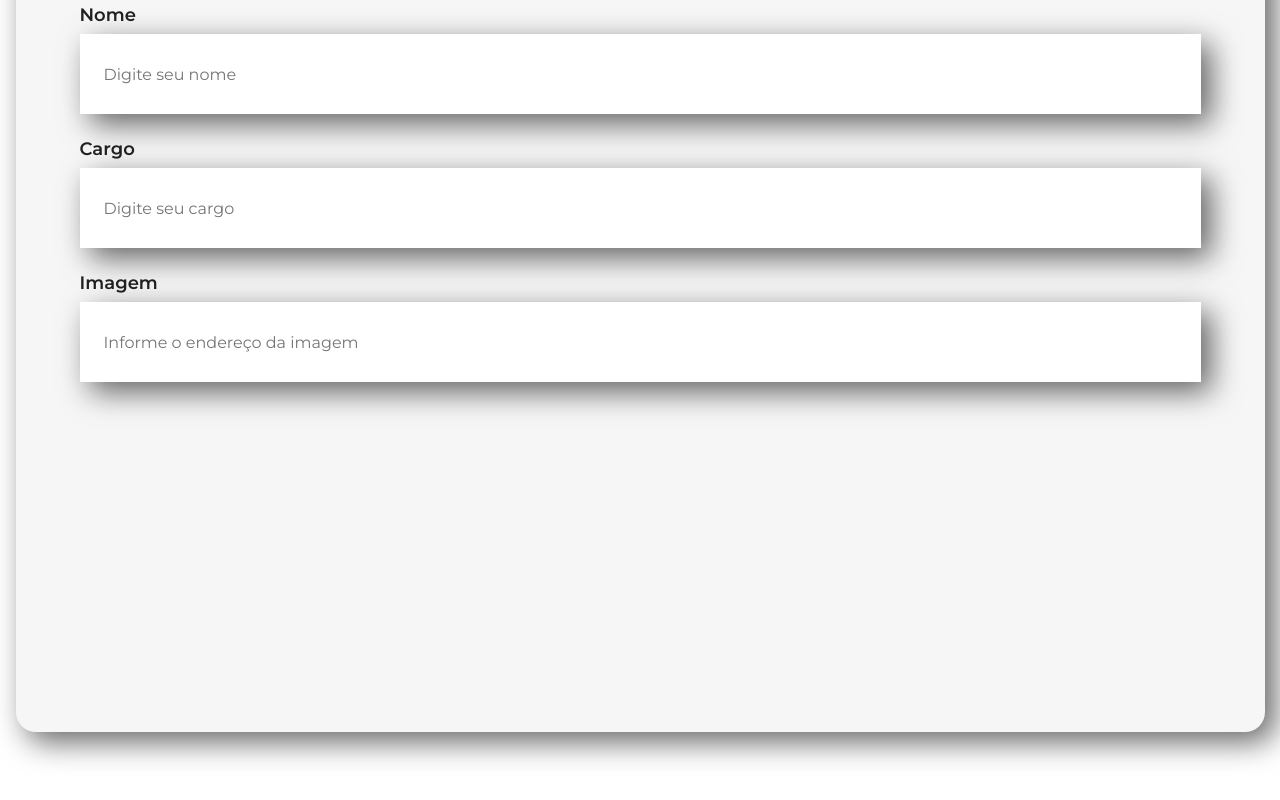
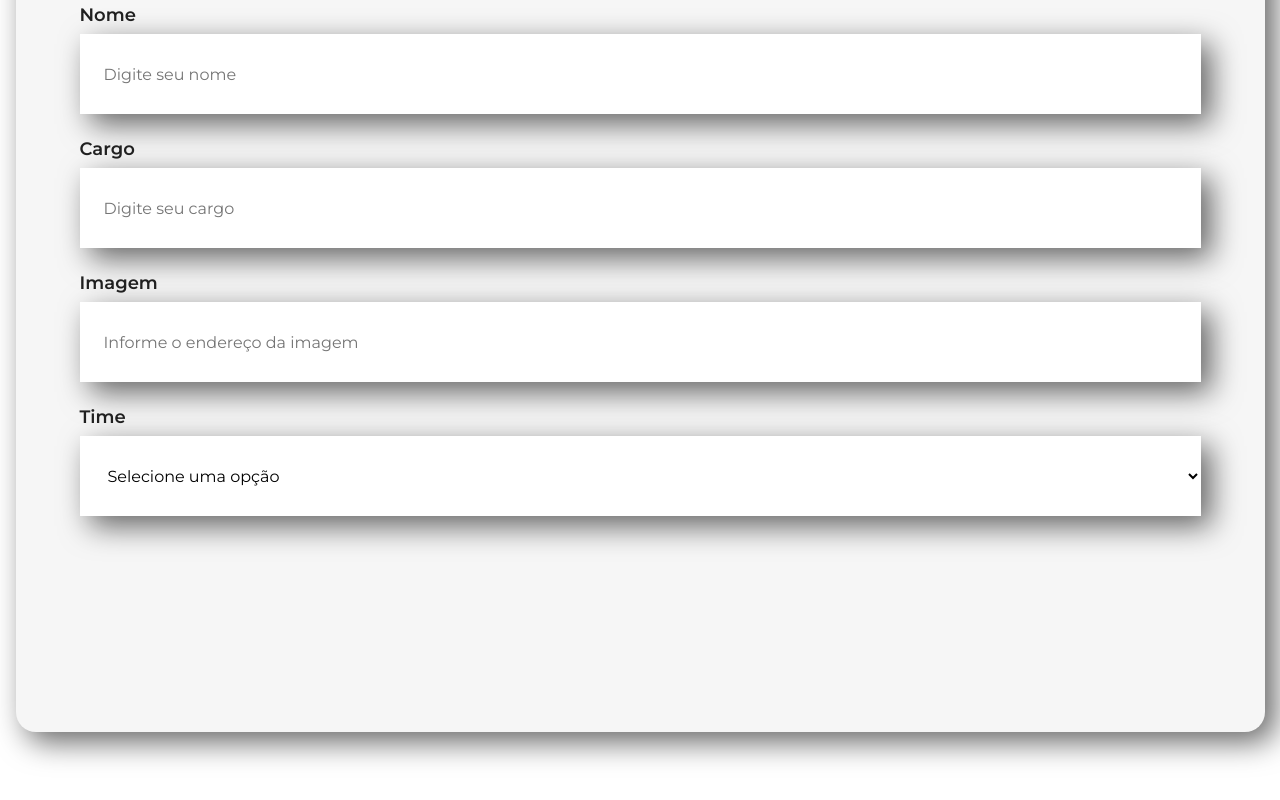
Before and after one commit to Amanda-Berwig/organo, a React (Create React App) app: page / in a window 1280 px wide. Shown: the part 727-1527 px from the top of the page. Built offline with nearby package versions, Linux system fonts and the light colour scheme.

Commit message:
Add CampoSelection component and integrate into Formulario

```diff
--- /dev/null
+++ b/src/components/CampoSelect/CampoSelect.css
@@ -0,0 +1,13 @@
+.campo__texto select {
+    background-color: var(--branco);
+    font-family: var(--fonte-texto);
+    font-size: 16px;
+    border: none;
+    width: 930px;
+    height: 80px;
+    box-shadow: 10px 10px 30px rgba(0, 0, 0, 0.6);
+    width: 100%;
+    padding: 24px;
+    box-sizing: border-box;
+
+}
--- /dev/null
+++ b/src/components/CampoSelect/CampoSelect.js
@@ -0,0 +1,17 @@
+import "./CampoSelect.css";
+export default function CampoSelection() {
+  return (
+    <div className="campo__texto">
+      <label>Time</label>
+      <select name="" id="">
+        <option value="" disabled selected>
+          Selecione uma opção
+        </option>
+        <option value="">Programação</option>
+        <option value="">Front-End</option>
+        <option value="">Data Science</option>
+        <option value="">Devops</option>
+      </select>
+    </div>
+  );
+}
--- a/src/components/Formulario/Formulario.js
+++ b/src/components/Formulario/Formulario.js
@@ -1,3 +1,4 @@
+import CampoSelection from "../CampoSelect/CampoSelect";
 import CampoTexto from "../CampoTexto/CampoTexto";
 import "./Formulario.css";
 
@@ -9,6 +10,7 @@
         <CampoTexto label="Nome" placeholder="Digite seu nome" />
         <CampoTexto label="Cargo" placeholder="Digite seu cargo" />
         <CampoTexto label="Imagem" placeholder="Informe o endereço da imagem" />
+        <CampoSelection />
       </form>
     </section>
   );
```
